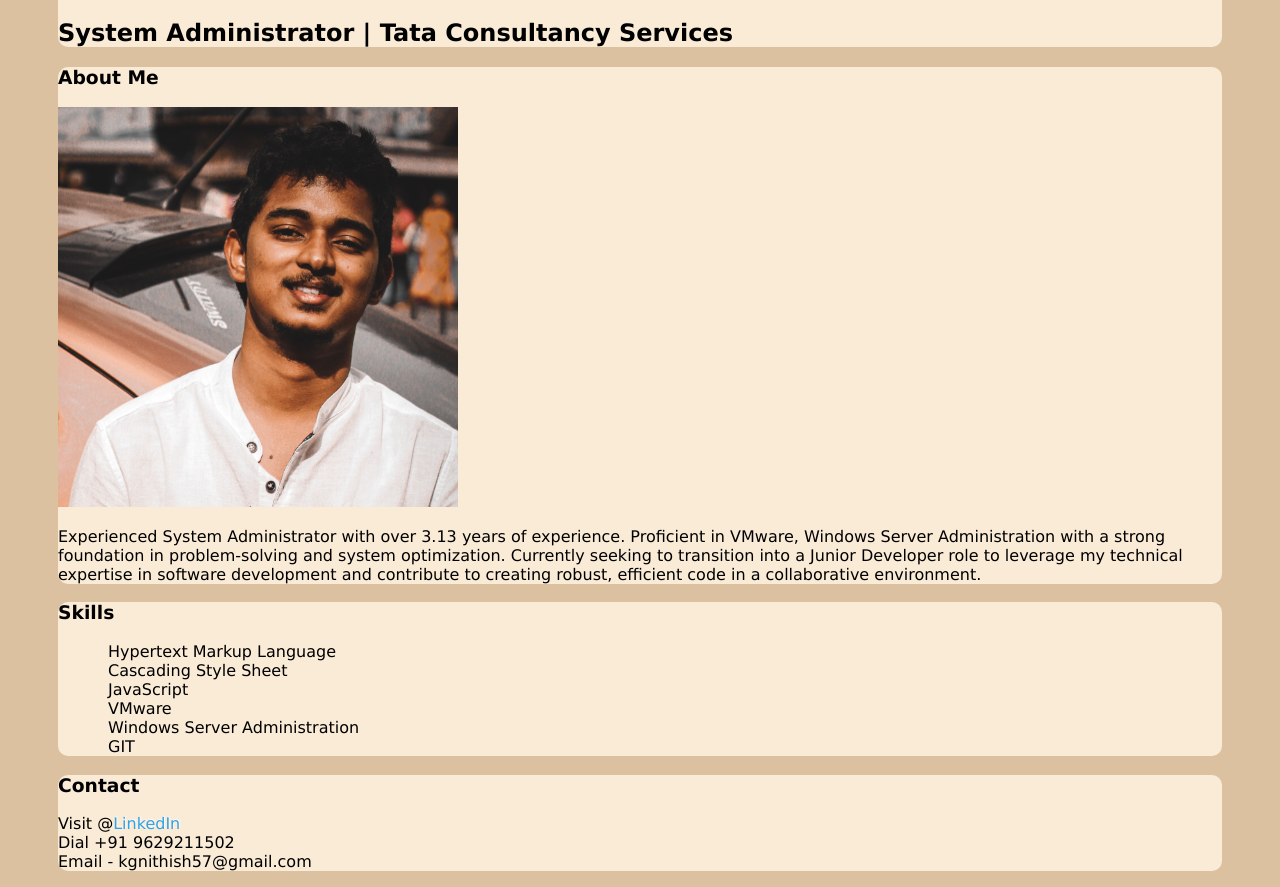
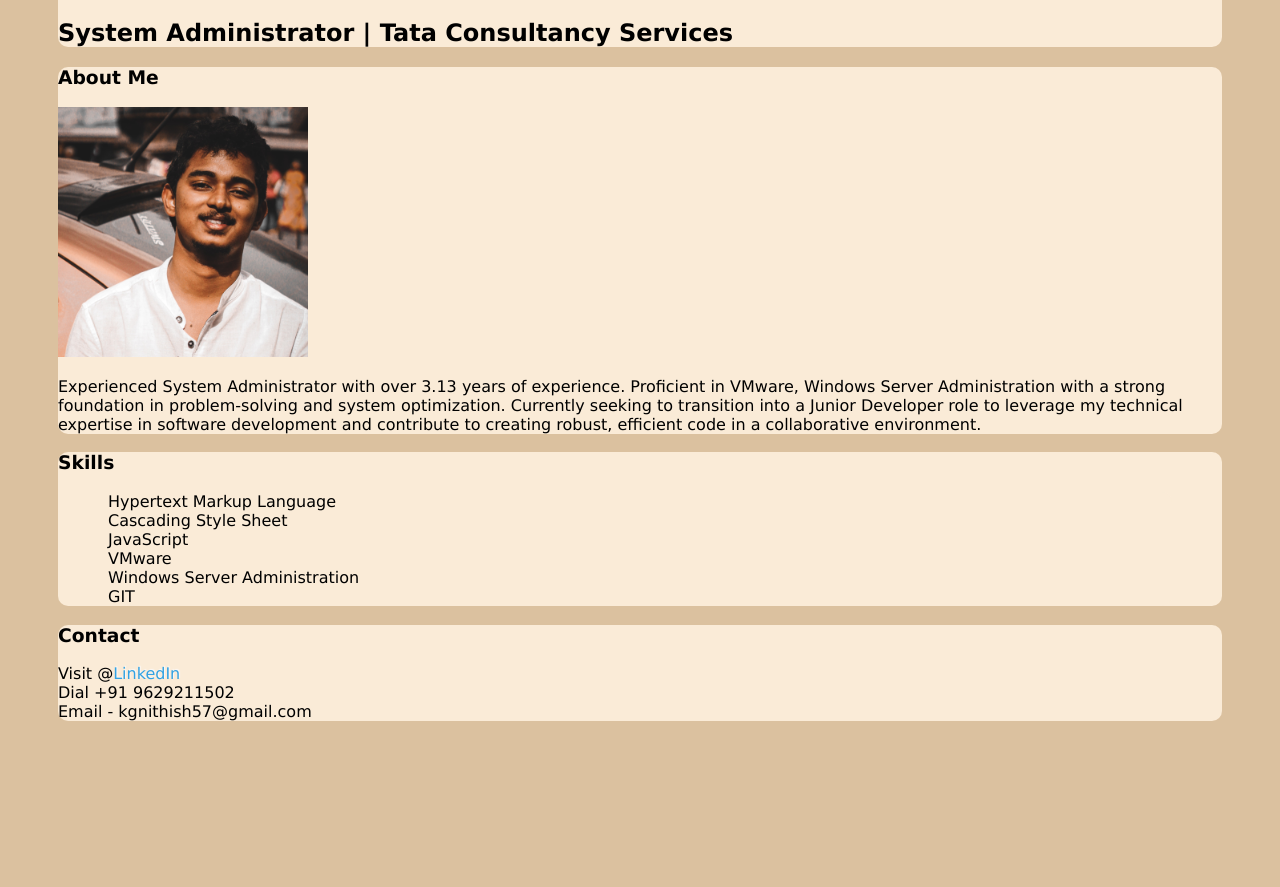
Before and after one commit to Nithhish15/BasicPortfolio, a plain HTML site: page index.html in a window 1280 px wide. Shown: the part 62-949 px from the top of the page. After the commit the page ends 800 px from the top, so only its background shows below. Drawn offline with Linux system fonts and the light colour scheme.

Commit message:
image size reduced

```diff
--- a/index.html
+++ b/index.html
@@ -13,7 +13,7 @@
     </div>
     <div class="about">
     <h3>About Me</h3>
-    <img src="pic.jpg" alt="user image" height="400" width="400" class="img">
+    <img src="pic.jpg" alt="user image" height="250" width="250" class="img">
     <p>Experienced System Administrator with over 3.13 years of experience. Proficient in VMware, Windows Server Administration with a strong foundation in problem-solving and system optimization. Currently seeking to transition into a Junior Developer role to leverage my technical expertise in software development and contribute to creating robust, efficient code in a collaborative environment.</p>
     </div>
     <div class="skills">
```
